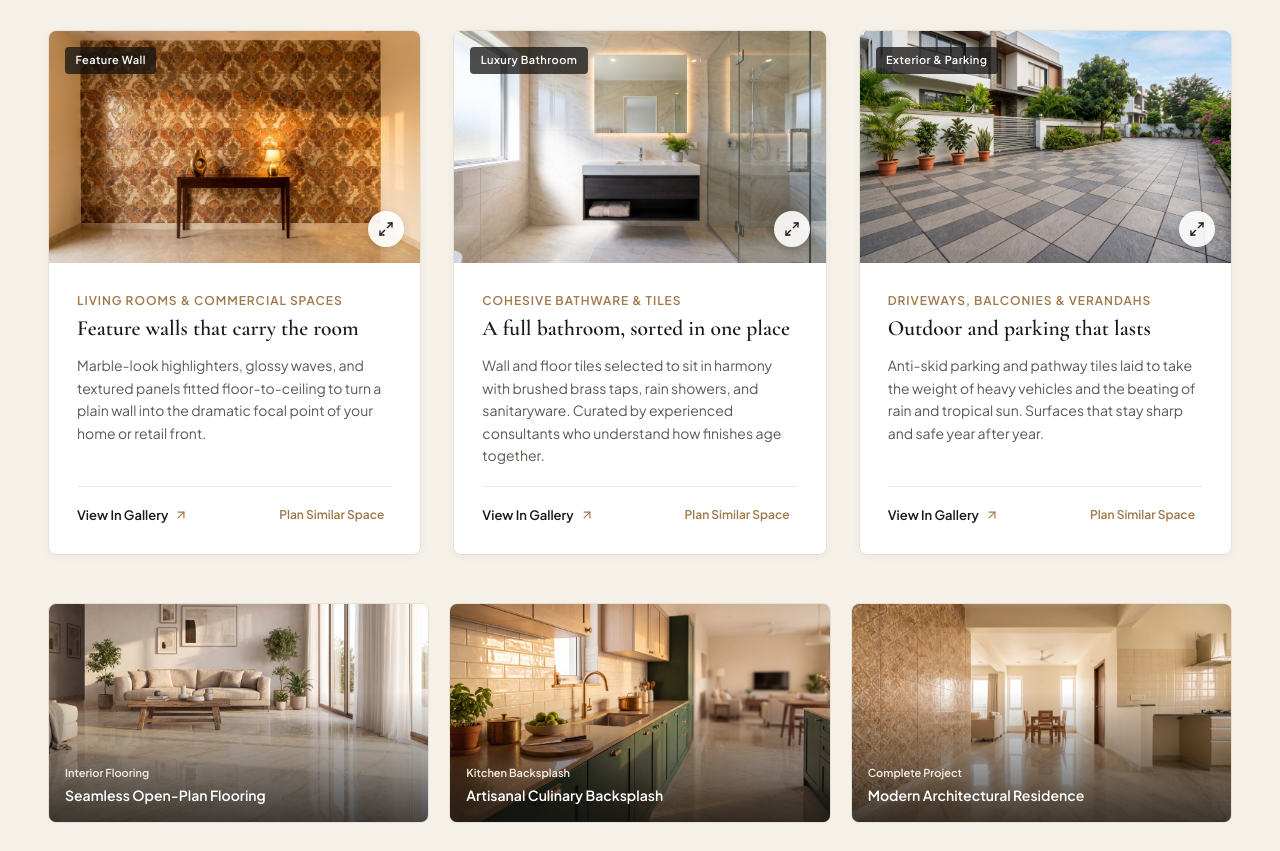
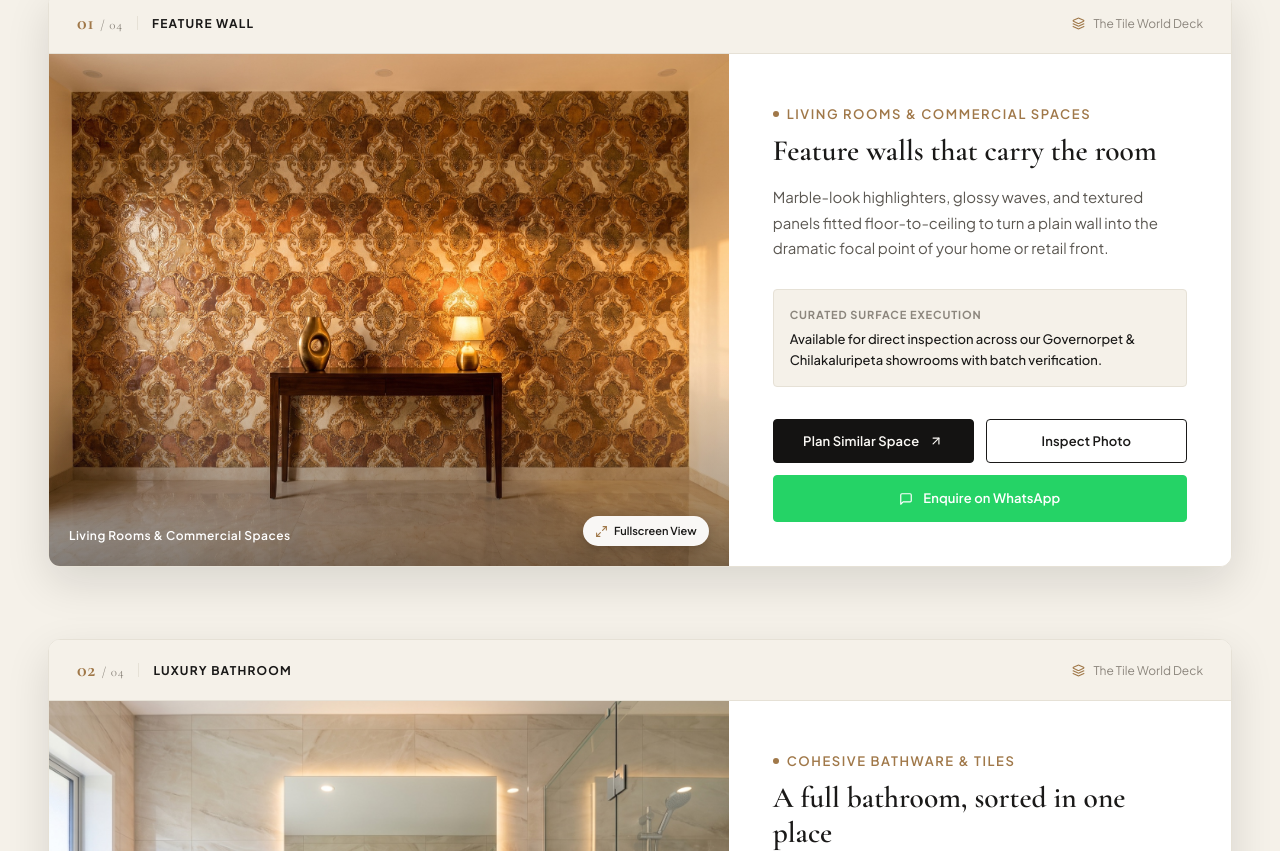
Before and after one commit to rohitreddy546/tile-world-vijayawada, a React (Vite) app: page / in a window 1280 px wide. Shown: the part 8949-9800 px from the top of the page. Built offline with nearby package versions, Linux system fonts and the light colour scheme.

Commit message:
feat(showcase): implement stacking cards scroll effect for architectural installations

```diff
--- a/src/components/ShowcaseGallery.tsx
+++ b/src/components/ShowcaseGallery.tsx
@@ -1,5 +1,5 @@
 import React, { useState } from 'react';
-import { Maximize2, ArrowUpRight } from 'lucide-react';
+import { Maximize2, ArrowUpRight, MessageSquare, Layers } from 'lucide-react';
 import { SHOWCASE_PROJECTS } from '../data/showroomData';
 import { Lightbox, LightboxImage } from './Lightbox';
 
@@ -10,7 +10,7 @@ interface ShowcaseGalleryProps {
 export const ShowcaseGallery: React.FC<ShowcaseGalleryProps> = ({ onOpenConsultation }) => {
   const [lightboxIndex, setLightboxIndex] = useState<number | null>(null);
 
-  // Gallery array including verified installations + extra room spaces
+  // Gallery array for the fullscreen lightbox viewer
   const galleryItems: LightboxImage[] = [
     {
       src: '/images/showcase-feature-wall.jpg',
@@ -31,10 +31,10 @@ export const ShowcaseGallery: React.FC<ShowcaseGalleryProps> = ({ onOpenConsulta
       category: 'Driveway & Verandah'
     },
     {
-      src: '/images/hero-living-room.jpg',
-      title: 'Seamless Open-Plan Flooring',
-      subtitle: 'Large format 600x1200mm polished vitrified slabs creating continuous floor planes with minimal grout lines.',
-      category: 'Interior Flooring'
+      src: '/images/shoppable-room.jpg',
+      title: 'Seamless open-plan residential flooring',
+      subtitle: 'Large-format 600x1200mm mirror-polished vitrified slabs creating flowing, continuous floor planes with minimal grout lines.',
+      category: 'Vitrified Slabs'
     },
     {
       src: '/images/hero-kitchen.jpg',
@@ -43,64 +43,136 @@ export const ShowcaseGallery: React.FC<ShowcaseGalleryProps> = ({ onOpenConsulta
       category: 'Kitchen Backsplash'
     },
     {
-      src: '/images/shoppable-room.jpg',
-      title: 'Modern Architectural Residence',
-      subtitle: 'Integrated tile and bathware consultation executed for luxury residential apartments in Vijayawada.',
-      category: 'Complete Project'
+      src: '/images/hero-living-room.jpg',
+      title: 'Grand Reception Living Space',
+      subtitle: 'High-gloss Italian Statuario marble-look vitrified surfaces reflecting natural sunlight.',
+      category: 'Living Area'
     }
   ];
 
   return (
-    <section id="showcase" className="tw-section" style={{ backgroundColor: 'var(--color-surface-subtle)' }}>
+    <section id="showcase" className="tw-section" style={{ backgroundColor: 'var(--color-surface-subtle)', position: 'relative' }}>
       <div className="tw-container">
         {/* Section Header */}
-        <div style={{ maxWidth: '720px', marginBottom: '3.5rem' }}>
+        <div style={{ maxWidth: '760px', marginBottom: '3.5rem' }}>
           <div className="tw-eyebrow">
             <span className="tw-eyebrow-dot"></span>
-            <span>Realised Spaces</span>
+            <span>Realised Spaces &bull; The Tile World Showcase</span>
           </div>
           <h2 className="tw-section-title">
             Architectural Interior Applications
           </h2>
           <p className="tw-section-subtitle">
-            See how Tile World’s vitrified surfaces and bath fittings come together in real residences, villas, and commercial projects across Vijayawada and Guntur district.
+            Scroll through our signature installations. Each card showcases how our vitrified slabs, textured highlighters, and bath fittings come together in actual residences and projects across Vijayawada and Guntur district.
           </p>
         </div>
 
-        {/* 3 Featured Signature Case Studies */}
+        {/* =================================================================
+            SIGNATURE STACKING CARDS EFFECT
+            Each card stays sticky as you scroll, sliding over like a deck of cards
+            ================================================================= */}
+        <div className="tw-stacking-track" style={{ position: 'relative', marginBottom: '5rem' }}>
+          {SHOWCASE_PROJECTS.map((proj, idx) => {
+            // Staggered top offset so top headers of previous cards remain visible like a stacked deck
+            const topOffset = `calc(92px + ${idx * 28}px)`;
+            const cardNumber = String(idx + 1).padStart(2, '0');
+            const totalCards = String(SHOWCASE_PROJECTS.length).padStart(2, '0');
+
+            const waProjectMsg = encodeURIComponent(
+              `Hello Tile World Vijayawada, I was inspired by your "${proj.title}" showcase project. I would like to consult with your showroom team regarding tiles and bathware for my space.`
+            );
+            const waUrl = `https://wa.me/919908686789?text=${waProjectMsg}`;
+
+            return (
+              <article
+                key={proj.id}
+                style={{
+                  position: 'sticky',
+                  top: topOffset,
+                  zIndex: idx + 1,
+                  marginBottom: idx === SHOWCASE_PROJECTS.length - 1 ? '0' : '4.5rem',
+                  backgroundColor: 'var(--color-surface)',
+                  borderRadius: 'var(--radius-md)',
+                  border: '1px solid var(--color-border)',
+                  boxShadow: '0 16px 44px rgba(20, 19, 18, 0.12)',
+                  overflow: 'hidden',
+                  transition: 'transform 240ms ease, box-shadow 240ms ease'
+                }}
+                className="tw-stack-card"
+                aria-label={`Showcase Project ${idx + 1}: ${proj.title}`}
+              >
+                {/* Card Top Banner / Deck Header Strip */}
+                <div
+                  style={{
+                    backgroundColor: 'var(--color-surface-subtle)',
+                    borderBottom: '1px solid var(--color-border)',
+                    padding: '0.875rem 1.75rem',
+                    display: 'flex',
+                    alignItems: 'center',
+                    justifyContent: 'space-between',
+                    flexWrap: 'wrap',
+                    gap: '0.75rem'
+                  }}
+                >
+                  <div style={{ display: 'flex', alignItems: 'center', gap: '0.875rem' }}>
+                    <span
+                      style={{
+                        fontFamily: 'var(--font-serif)',
+                        fontSize: '1.25rem',
+                        fontWeight: 700,
+                        color: 'var(--color-bronze)',
+                        letterSpacing: '0.04em'
+                      }}
+                    >
+                      {cardNumber} <span style={{ fontSize: '0.8125rem', color: 'var(--color-text-subtle)', fontWeight: 400 }}>/ {totalCards}</span>
+                    </span>
+                    <span
+                      style={{
+                        height: '14px',
+                        width: '1px',
+                        backgroundColor: 'var(--color-border)'
+                      }}
+                    />
+                    <span
+                      style={{
+                        fontSize: '0.75rem',
+                        fontFamily: 'var(--font-sans)',
+                        fontWeight: 700,
+                        color: 'var(--color-text-main)',
+                        textTransform: 'uppercase',
+                        letterSpacing: '0.1em'
+                      }}
+                    >
+                      {proj.spaceType}
+                    </span>
+                  </div>
+
+                  <div style={{ display: 'flex', alignItems: 'center', gap: '0.5rem', color: 'var(--color-text-subtle)', fontSize: '0.75rem' }}>
+                    <Layers size={13} color="var(--color-bronze)" />
+                    <span>The Tile World Deck</span>
+                  </div>
+                </div>
+
+                {/* Card Main Body Grid: Photo & Editorial Specifications */}
                 <div
                   style={{
                     display: 'grid',
-            gridTemplateColumns: 'repeat(auto-fit, minmax(320px, 1fr))',
-            gap: '2rem',
-            marginBottom: '3rem'
+                    gridTemplateColumns: '1.15fr 0.85fr',
+                    alignItems: 'stretch'
                   }}
+                  className="tw-stack-body-grid"
                 >
-          {SHOWCASE_PROJECTS.map((proj, idx) => (
-            <div
-              key={proj.id}
-              style={{
-                backgroundColor: 'var(--color-surface)',
-                borderRadius: 'var(--radius-sm)',
-                border: '1px solid var(--color-border)',
-                overflow: 'hidden',
-                boxShadow: 'var(--shadow-sm)',
-                display: 'flex',
-                flexDirection: 'column',
-                transition: 'all var(--transition-normal)'
-              }}
-              className="tw-showcase-card"
-            >
+                  {/* Left Column: High-Resolution Architectural Photography */}
                   <div
                     style={{
                       position: 'relative',
-                  width: '100%',
-                  aspectRatio: '16 / 10',
+                      minHeight: '380px',
+                      backgroundColor: 'var(--color-surface-sunken)',
                       overflow: 'hidden',
-                  cursor: 'pointer',
-                  backgroundColor: 'var(--color-surface-sunken)'
+                      cursor: 'pointer'
                     }}
                     onClick={() => setLightboxIndex(idx)}
+                    title="Click to view high-resolution photography in lightbox"
                   >
                     <img
                       src={proj.image}
@@ -111,157 +183,207 @@ export const ShowcaseGallery: React.FC<ShowcaseGalleryProps> = ({ onOpenConsulta
                         objectFit: 'cover',
                         transition: 'transform var(--transition-slow)'
                       }}
-                  className="tw-showcase-img"
+                      className="tw-stack-img"
                       loading="lazy"
                     />
+
+                    {/* Gradient Overlay for photo contrast */}
                     <div
                       style={{
                         position: 'absolute',
-                    top: '1rem',
-                    left: '1rem',
-                    padding: '0.3rem 0.65rem',
-                    backgroundColor: 'rgba(20, 19, 18, 0.75)',
-                    color: '#FFFFFF',
-                    fontSize: '0.6875rem',
-                    fontWeight: 600,
-                    borderRadius: 'var(--radius-xs)',
-                    letterSpacing: '0.04em'
+                        inset: 0,
+                        background: 'linear-gradient(to top, rgba(20, 19, 18, 0.45) 0%, rgba(20, 19, 18, 0) 40%)'
                       }}
-                >
-                  {proj.spaceType}
-                </div>
+                    />
+
+                    {/* Fullscreen Expansion Hint Badge */}
                     <div
                       style={{
                         position: 'absolute',
-                    bottom: '1rem',
-                    right: '1rem',
-                    width: '36px',
-                    height: '36px',
-                    borderRadius: '50%',
-                    backgroundColor: 'rgba(255, 255, 255, 0.9)',
-                    display: 'flex',
+                        bottom: '1.25rem',
+                        right: '1.25rem',
+                        display: 'inline-flex',
                         alignItems: 'center',
-                    justifyContent: 'center',
+                        gap: '0.375rem',
+                        padding: '0.4rem 0.75rem',
+                        borderRadius: 'var(--radius-pill)',
+                        backgroundColor: 'rgba(255, 255, 255, 0.95)',
+                        backdropFilter: 'blur(8px)',
                         color: 'var(--color-text-main)',
-                    boxShadow: '0 2px 8px rgba(0, 0, 0, 0.15)'
+                        fontSize: '0.6875rem',
+                        fontWeight: 600,
+                        boxShadow: '0 4px 12px rgba(0, 0, 0, 0.2)'
                       }}
-                  title="Expand to Fullscreen"
                     >
-                  <Maximize2 size={16} />
-                </div>
+                      <Maximize2 size={13} color="var(--color-bronze)" />
+                      <span>Fullscreen View</span>
                     </div>
 
                     <div
                       style={{
-                  padding: '1.75rem',
+                        position: 'absolute',
+                        bottom: '1.25rem',
+                        left: '1.25rem',
+                        color: '#FFFFFF'
+                      }}
+                    >
+                      <span style={{ fontSize: '0.75rem', fontWeight: 600, letterSpacing: '0.04em' }}>
+                        {proj.tagline}
+                      </span>
+                    </div>
+                  </div>
+
+                  {/* Right Column: Editorial Details & Actions */}
+                  <div
+                    style={{
+                      padding: 'clamp(1.75rem, 3.5vw, 2.75rem)',
                       display: 'flex',
                       flexDirection: 'column',
                       justifyContent: 'space-between',
-                  flex: 1
+                      backgroundColor: 'var(--color-surface)'
                     }}
                   >
                     <div>
+                      <div className="tw-eyebrow" style={{ marginBottom: '0.5rem' }}>
+                        <span className="tw-eyebrow-dot"></span>
+                        <span>{proj.tagline}</span>
+                      </div>
+
+                      <h3
+                        style={{
+                          fontFamily: 'var(--font-serif)',
+                          fontSize: 'clamp(1.6rem, 2.3vw, 2.15rem)',
+                          fontWeight: 600,
+                          color: 'var(--color-text-main)',
+                          lineHeight: 1.2,
+                          marginBottom: '1rem'
+                        }}
+                      >
+                        {proj.title}
+                      </h3>
+
+                      <p
+                        style={{
+                          fontSize: '0.9375rem',
+                          color: 'var(--color-text-muted)',
+                          lineHeight: 1.7,
+                          marginBottom: '1.75rem'
+                        }}
+                      >
+                        {proj.description}
+                      </p>
+
+                      {/* Architectural Highlights Attributes */}
+                      <div
+                        style={{
+                          padding: '1rem',
+                          backgroundColor: 'var(--color-surface-subtle)',
+                          borderRadius: 'var(--radius-xs)',
+                          border: '1px solid var(--color-border)',
+                          marginBottom: '2rem'
+                        }}
+                      >
                         <span
                           style={{
-                      fontSize: '0.75rem',
-                      fontFamily: 'var(--font-sans)',
-                      fontWeight: 600,
-                      color: 'var(--color-bronze)',
+                            display: 'block',
+                            fontSize: '0.6875rem',
+                            fontWeight: 700,
                             textTransform: 'uppercase',
                             letterSpacing: '0.08em',
-                      display: 'block',
+                            color: 'var(--color-text-subtle)',
                             marginBottom: '0.35rem'
                           }}
                         >
-                    {proj.tagline}
+                          Curated Surface Execution
                         </span>
-                  <h3
+                        <p style={{ fontSize: '0.8125rem', color: 'var(--color-text-main)', margin: 0, fontWeight: 500 }}>
+                          Available for direct inspection across our Governorpet &amp; Chilakaluripeta showrooms with batch verification.
+                        </p>
+                      </div>
+                    </div>
+
+                    {/* Action Buttons */}
+                    <div style={{ display: 'flex', flexDirection: 'column', gap: '0.75rem' }}>
+                      <div style={{ display: 'grid', gridTemplateColumns: '1fr 1fr', gap: '0.75rem' }}>
+                        <button
+                          onClick={() => onOpenConsultation(proj.title)}
+                          className="tw-btn tw-btn-primary"
+                          style={{ width: '100%', padding: '0.8125rem', fontSize: '0.8125rem' }}
+                        >
+                          <span>Plan Similar Space</span>
+                          <ArrowUpRight size={14} />
+                        </button>
+
+                        <button
+                          onClick={() => setLightboxIndex(idx)}
+                          className="tw-btn tw-btn-secondary"
+                          style={{ width: '100%', padding: '0.8125rem', fontSize: '0.8125rem' }}
+                        >
+                          <span>Inspect Photo</span>
+                        </button>
+                      </div>
+
+                      <a
+                        href={waUrl}
+                        target="_blank"
+                        rel="noopener noreferrer"
+                        className="tw-btn tw-btn-whatsapp"
+                        style={{ width: '100%', padding: '0.75rem', fontSize: '0.8125rem' }}
+                      >
+                        <MessageSquare size={14} />
+                        <span>Enquire on WhatsApp</span>
+                      </a>
+                    </div>
+                  </div>
+                </div>
+              </article>
+            );
+          })}
+        </div>
+
+        {/* Secondary Architectural Angles Gallery */}
+        <div style={{ paddingTop: '1.5rem', borderTop: '1px solid var(--color-border)' }}>
+          <div style={{ display: 'flex', alignItems: 'center', justifyContent: 'space-between', marginBottom: '1.5rem', flexWrap: 'wrap', gap: '1rem' }}>
+            <div>
+              <h4
                 style={{
                   fontFamily: 'var(--font-serif)',
                   fontSize: '1.35rem',
                   fontWeight: 600,
-                      color: 'var(--color-text-main)',
-                      lineHeight: 1.25,
-                      marginBottom: '0.75rem'
+                  margin: 0
                 }}
               >
-                    {proj.title}
-                  </h3>
-                  <p
-                    style={{
-                      fontSize: '0.875rem',
-                      color: 'var(--color-text-muted)',
-                      lineHeight: 1.6,
-                      marginBottom: '1.25rem'
-                    }}
-                  >
-                    {proj.description}
+                More Space Inspirations
+              </h4>
+              <p style={{ fontSize: '0.8125rem', color: 'var(--color-text-muted)', margin: '0.2rem 0 0' }}>
+                Kitchens, grand foyers, and master living suites
               </p>
+            </div>
+            <span style={{ fontSize: '0.75rem', color: 'var(--color-text-subtle)' }}>
+              Click any photo to launch fullscreen viewer
+            </span>
           </div>
 
           <div
             style={{
-                    display: 'flex',
-                    alignItems: 'center',
-                    justifyContent: 'space-between',
-                    paddingTop: '1rem',
-                    borderTop: '1px solid var(--color-border-subtle)'
+              display: 'grid',
+              gridTemplateColumns: 'repeat(auto-fit, minmax(260px, 1fr))',
+              gap: '1.25rem'
             }}
           >
-                  <button
-                    onClick={() => setLightboxIndex(idx)}
-                    style={{
-                      fontSize: '0.8125rem',
-                      fontWeight: 600,
-                      color: 'var(--color-text-main)',
-                      display: 'inline-flex',
-                      alignItems: 'center',
-                      gap: '0.375rem'
-                    }}
-                  >
-                    <span>View In Gallery</span>
-                    <ArrowUpRight size={14} color="var(--color-bronze)" />
-                  </button>
-
-                  <button
-                    onClick={() => onOpenConsultation(proj.title)}
-                    style={{
-                      fontSize: '0.75rem',
-                      fontWeight: 600,
-                      color: 'var(--color-bronze)',
-                      padding: '0.25rem 0.5rem',
-                      borderRadius: 'var(--radius-xs)'
-                    }}
-                  >
-                    Plan Similar Space
-                  </button>
-                </div>
-              </div>
-            </div>
-          ))}
-        </div>
-
-        {/* Extended Gallery Grid of Additional Angles */}
-        <div
-          style={{
-            display: 'grid',
-            gridTemplateColumns: 'repeat(3, 1fr)',
-            gap: '1.25rem'
-          }}
-          className="tw-extra-gallery-grid"
-        >
-          {galleryItems.slice(3).map((item, subIdx) => {
-            const actualIdx = subIdx + 3;
+            {galleryItems.slice(4).map((item, subIdx) => {
+              const actualIdx = subIdx + 4;
               return (
                 <div
                   key={item.title}
                   style={{
                     position: 'relative',
-                  height: '220px',
+                    height: '210px',
                     borderRadius: 'var(--radius-sm)',
                     overflow: 'hidden',
                     cursor: 'pointer',
-                  border: '1px solid var(--color-border)'
+                    border: '1px solid var(--color-border)',
+                    backgroundColor: 'var(--color-surface-subtle)'
                   }}
                   className="tw-gallery-thumb"
                   onClick={() => setLightboxIndex(actualIdx)}
@@ -282,24 +404,25 @@ export const ShowcaseGallery: React.FC<ShowcaseGalleryProps> = ({ onOpenConsulta
                     style={{
                       position: 'absolute',
                       inset: 0,
-                    background: 'linear-gradient(to top, rgba(20, 19, 18, 0.75) 0%, rgba(20, 19, 18, 0) 60%)',
+                      background: 'linear-gradient(to top, rgba(20, 19, 18, 0.75) 0%, rgba(20, 19, 18, 0) 55%)',
                       display: 'flex',
                       flexDirection: 'column',
                       justifyContent: 'flex-end',
-                    padding: '1rem',
+                      padding: '1.125rem',
                       color: '#FFFFFF'
                     }}
                   >
-                  <span style={{ fontSize: '0.6875rem', color: 'var(--color-bronze-light)', fontWeight: 600 }}>
+                    <span style={{ fontSize: '0.6875rem', color: 'var(--color-bronze-light)', fontWeight: 600, letterSpacing: '0.04em' }}>
                       {item.category}
                     </span>
-                  <span style={{ fontSize: '0.875rem', fontWeight: 600, marginTop: '0.15rem' }}>
+                    <span style={{ fontSize: '0.9375rem', fontWeight: 600, marginTop: '0.2rem' }}>
                       {item.title}
                     </span>
                   </div>
                 </div>
               );
             })}
+          </div>
         </div>
       </div>
 
@@ -311,21 +434,31 @@ export const ShowcaseGallery: React.FC<ShowcaseGalleryProps> = ({ onOpenConsulta
         onNavigate={(newIdx) => setLightboxIndex(newIdx)}
       />
 
+      {/* Styles for Stacking Cards & Hover Zooms */}
       <style>{`
-        .tw-showcase-card:hover {
-          border-color: var(--color-border-active);
-          transform: translateY(-3px);
-          box-shadow: var(--shadow-lg);
+        .tw-stack-card:hover {
+          box-shadow: 0 24px 50px rgba(20, 19, 18, 0.16) !important;
         }
-        .tw-showcase-card:hover .tw-showcase-img {
-          transform: scale(1.05);
+        .tw-stack-card:hover .tw-stack-img {
+          transform: scale(1.04);
         }
         .tw-gallery-thumb:hover .tw-thumb-img {
           transform: scale(1.08);
         }
-        @media (max-width: 768px) {
-          .tw-extra-gallery-grid {
+
+        @media (max-width: 960px) {
+          .tw-stack-body-grid {
             grid-template-columns: 1fr !important;
+          }
+          .tw-stack-card {
+            margin-bottom: 3.5rem !important;
+          }
+        }
+
+        @media (prefers-reduced-motion: reduce) {
+          .tw-stack-card {
+            position: relative !important;
+            top: auto !important;
           }
         }
       `}</style>
--- a/src/data/showroomData.ts
+++ b/src/data/showroomData.ts
@@ -307,6 +307,14 @@ export const SHOWCASE_PROJECTS: ShowcaseProject[] = [
     description: 'Anti-skid parking and pathway tiles laid to take the weight of heavy vehicles and the beating of rain and tropical sun. Surfaces that stay sharp and safe year after year.',
     image: '/images/showcase-parking.jpg',
     spaceType: 'Exterior & Parking'
+  },
+  {
+    id: 'open-plan-flooring',
+    title: 'Seamless open-plan residential flooring',
+    tagline: 'Villas & Luxury Apartments',
+    description: 'Large-format 600x1200mm mirror-polished vitrified slabs laid with laser precision and minimal grout lines to create flowing, light-filled living spaces.',
+    image: '/images/shoppable-room.jpg',
+    spaceType: 'Vitrified Slabs'
   }
 ];
 
```
Lines whose indentation alone changed are shown as unchanged.
